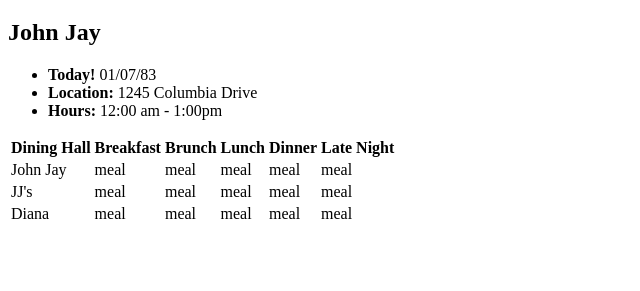
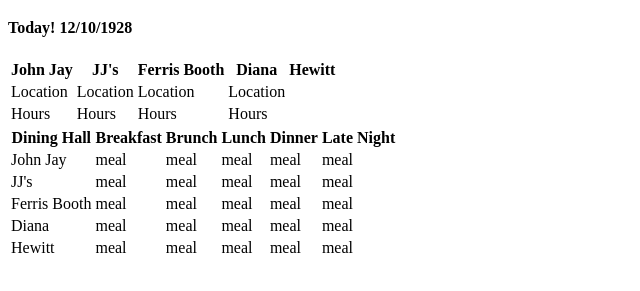
Before and after one commit to ciennag/ColumbiaMenusApp, a plain HTML site: page index.html in a window 1280 px wide. Shown: the part 61-352 px from the top of the page, without its empty margins (0-640 px from the left). Drawn offline with Linux system fonts and the light colour scheme.

Commit message:
added all dining halls to meals table. Added new table for hours and locations of dining halls

```diff
--- a/index.html
+++ b/index.html
@@ -5,12 +5,31 @@
 </head>
 <body>
 <h1>Columbia Dining Options</h1>
-<h2>John Jay</h2>
-<ul>
-	<li><b>Today!</b> 01/07/83</li>
-	<li><b>Location:</b> 1245 Columbia Drive</li>
-	<li><b>Hours:</b> 12:00 am - 1:00pm</li>
-</ul>
+<h4>Today! 12/10/1928</h4>
+
+<table class="table">
+	<thead>
+		<tr>
+			<th>John Jay</th>
+			<th>JJ's</th>
+			<th>Ferris Booth</th>
+			<th>Diana</th>
+			<th>Hewitt</th>
+		</tr>
+	</thead>
+	<tbody>
+		<td>Location</td>
+		<td>Location</td>
+		<td>Location</td>
+		<td>Location</td>
+	</tbody>
+	<tbody>
+		<td>Hours</td>
+		<td>Hours</td>
+		<td>Hours</td>
+		<td>Hours</td>
+	</tbody>
+</table>
 
 <table class="table">
     <thead>
@@ -41,8 +60,24 @@
         <td>meal</td>
       </tr>
       <tr>
+        <td>Ferris Booth</td>
+         <td>meal</td>
+        <td>meal</td>
+        <td>meal</td>
+        <td>meal</td>
+        <td>meal</td>
+      </tr>
+      <tr>
         <td>Diana</td>
-         <td>meal</td>
+        <td>meal</td>
+        <td>meal</td>
+        <td>meal</td>
+        <td>meal</td>
+        <td>meal</td>
+      </tr>
+      <tr>
+        <td>Hewitt</td>
+        <td>meal</td>
         <td>meal</td>
         <td>meal</td>
         <td>meal</td>
```
